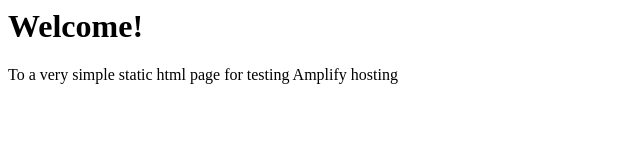
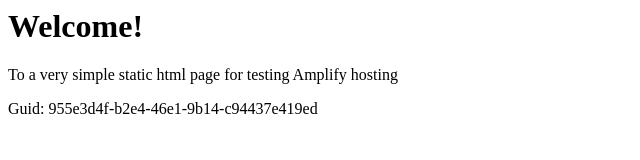
Before and after one commit to aws-aemilia-yul/Github-PR-Commit-Integration-Test-DoNotTouch-v1-prod-ca-central-1, a website: page src/index.html in a window 1280 px wide. Shown: the whole page, without its empty margins (0-640 px from the left). Drawn offline with Linux system fonts and the light colour scheme.

Commit message:
commit from integ tests

```diff
--- a/src/index.html
+++ b/src/index.html
@@ -1,3 +1,5 @@
+
+
 <html lang="en">
 
 <head>
@@ -10,6 +12,6 @@
 <body>
     <h1>Welcome!</h1>
     <p>To a very simple static html page for testing Amplify hosting</p>
-</body>
+    <p>Guid: 955e3d4f-b2e4-46e1-9b14-c94437e419ed</p></body>
 
 </html>
```
